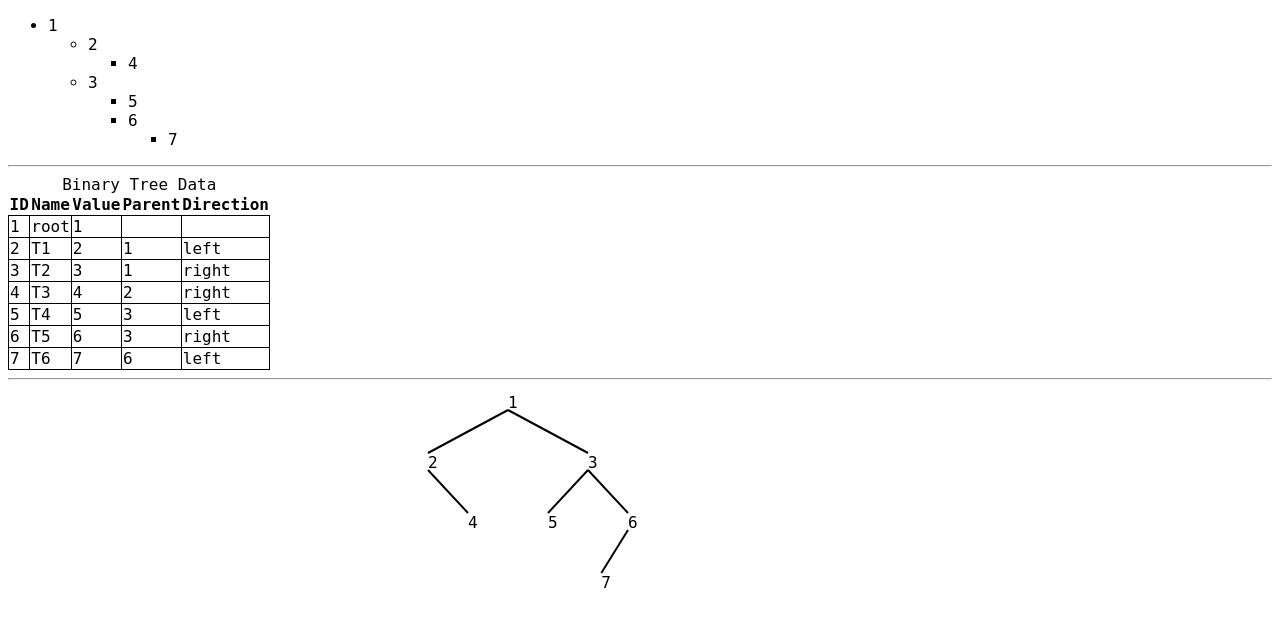
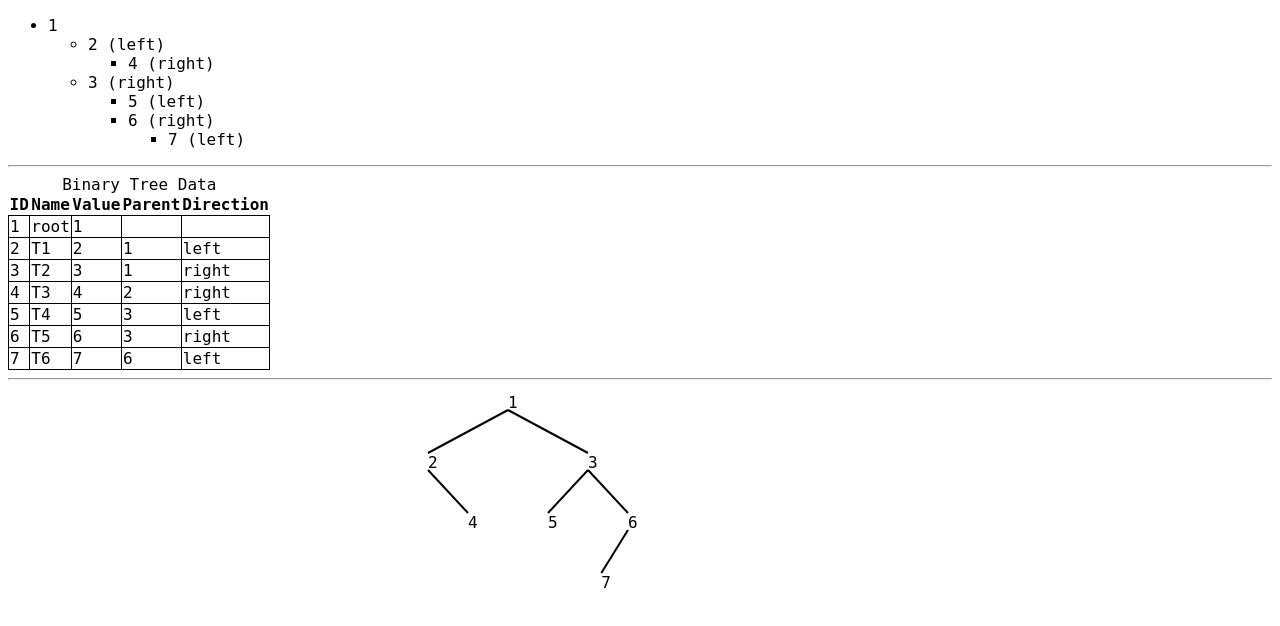
Before and after one commit to TTWNO/semantigram, a plain HTML site: page test.html in a window 1280 px wide. Shown: the top 626 px of the page. Drawn offline with Linux system fonts and the light colour scheme.

Commit message:
Update test.html

```diff
--- a/test.html
+++ b/test.html
@@ -8,7 +8,7 @@
 </head>
 <body>
 
-<ul role="tree"><li role="treeitem" tabindex="-1"><span data-row="1">1<ul role="group"><li role="treeitem" tabindex="-1"><span data-row="2">2<ul role="group"><li role="treeitem" tabindex="-1"><span data-row="4">4</span></li></ul></span></li><li role="treeitem" tabindex="-1"><span data-row="3">3<ul role="group"><li role="treeitem" tabindex="-1"><span data-row="5">5</span></li><li role="treeitem" tabindex="-1"><span data-row="6">6<ul role="group"><li role="treeitem" tabindex="-1"><span data-row="7">7</span></li></ul></span></li></ul></span></li></ul></span></li></ul>
+<ul role="tree"><li role="treeitem" tabindex="-1"><span data-row="1">1<ul role="group"><li role="treeitem" tabindex="-1"><span data-row="2">2 (left)<ul role="group"><li role="treeitem" tabindex="-1"><span data-row="4">4 (right)</span></li></ul></span></li><li role="treeitem" tabindex="-1"><span data-row="3">3 (right)<ul role="group"><li role="treeitem" tabindex="-1"><span data-row="5">5 (left)</span></li><li role="treeitem" tabindex="-1"><span data-row="6">6 (right)<ul role="group"><li role="treeitem" tabindex="-1"><span data-row="7">7 (left)</span></li></ul></span></li></ul></span></li></ul></span></li></ul>
 <hr />
 <table>
 	<caption>Binary Tree Data</caption>
```
